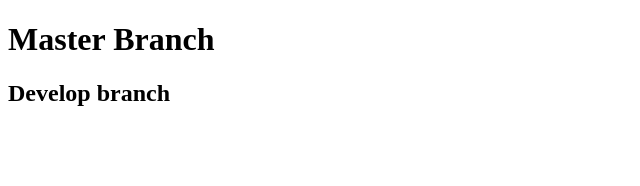
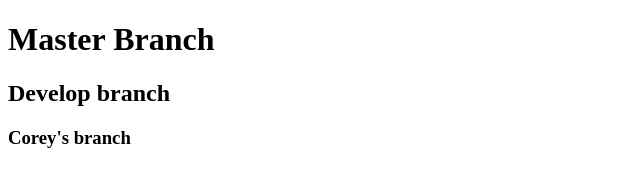
Before and after one commit to CPDO093/teamGit, a plain HTML site: page index.html in a window 1280 px wide. Shown: the whole page, without its empty margins (0-640 px from the left). Drawn offline with Linux system fonts and the light colour scheme.

Commit message:
corey branch

```diff
--- a/index.html
+++ b/index.html
@@ -13,6 +13,10 @@
 
     <h2>Develop branch</h2>
 
+    <h3>Corey's branch</h3>
+
+
+
 </body>
 
 </html>
```
